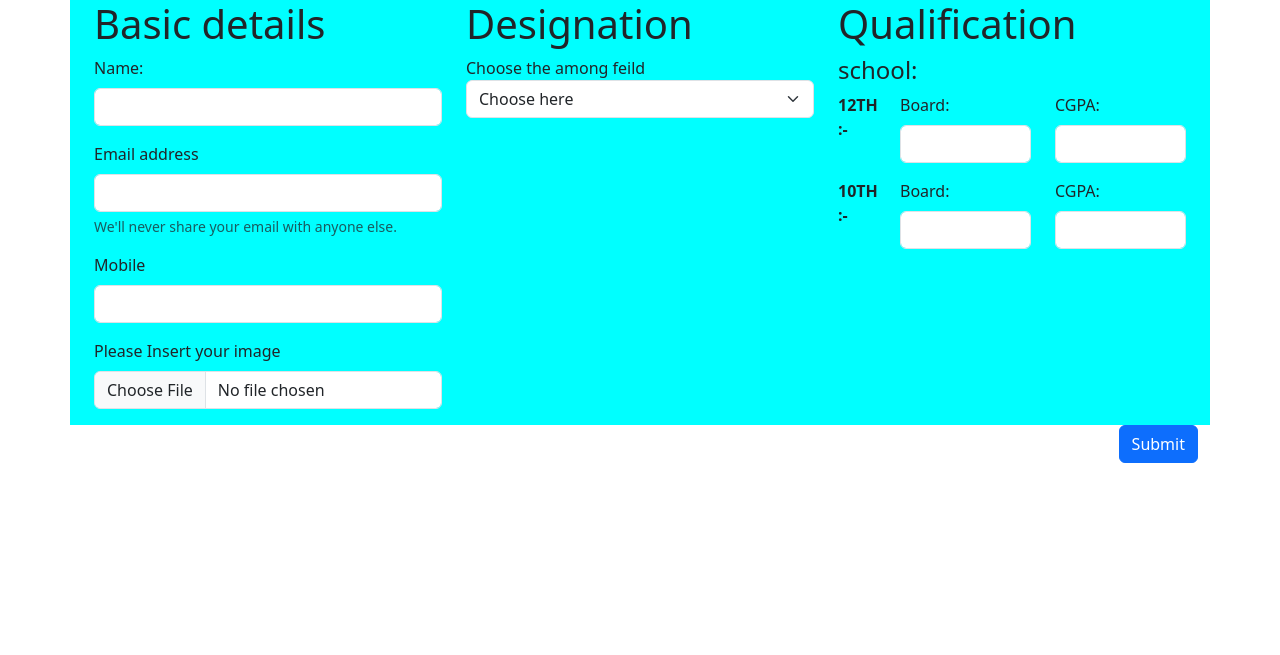
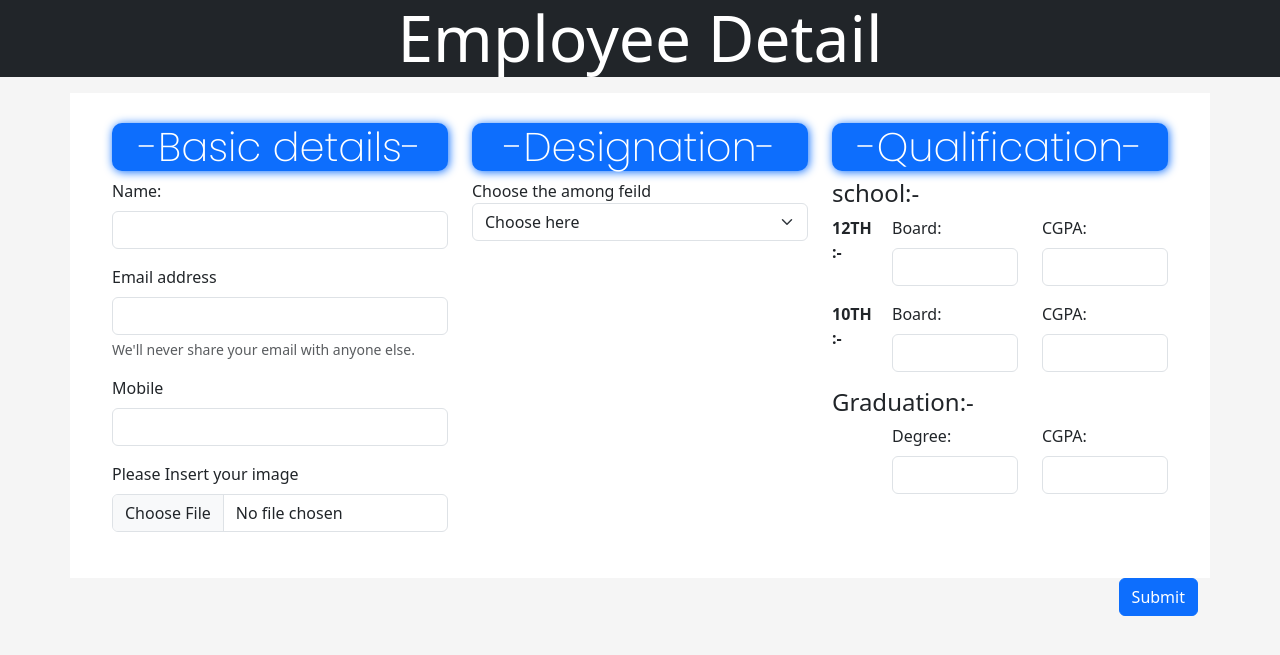
Before and after one commit to krishnaSONI011/form_validation, a PHP site: page / in a window 1280 px wide. Shown: the top 655 px of the page. Run offline with PHP 8.4, Linux system fonts and the light colour scheme.

Commit message:
frontend is done

```diff
--- a/basic.php
+++ b/basic.php
@@ -1,6 +1,6 @@
 
   <div class="container">
-  <h1>Basic details</h1>
+  <h1 class="bg-primary">-Basic details-</h1>
   <div class="row">
     <div class="mb-3 col-md-12">
       <label for="exampleInputEmail1" class="form-label">Name:</label>
--- a/designation.php
+++ b/designation.php
@@ -1,6 +1,6 @@
 
 <div class="container-fluid">
-<h1>Designation</h1>
+<h1 class="bg-primary">-Designation-</h1>
 <div class="row">
     <div class="col-md-12">
         <label for="select">Choose the among feild</label>
@@ -12,4 +12,5 @@
 </select>
     </div>
 </div>
+
 </div>
--- /dev/null
+++ b/header.html
@@ -0,0 +1,6 @@
+  <!-- As a heading -->
+<div class="bg-dark">
+    <div class="container">
+        <p class="text-white text-center display-3"><span>Employee Detail</span></p>
+    </div>
+</div>
--- a/index.php
+++ b/index.php
@@ -9,6 +9,7 @@
     <link rel="stylesheet" href="style.css">
 </head>
 <body>
+    <?php include "header.html" ?>
     <form action="send.php" method="POST">
     <div class="container d-md-flex d-sm-block" id="main-page">
 
--- a/qualification.php
+++ b/qualification.php
@@ -1,8 +1,8 @@
 
     <div class="container">
 
-    <h1>Qualification</h1>
-        <h4>school:</h4>
+    <h1 class="bg-primary">-Qualification-</h1>
+        <h4>school:-</h4>
           <div class="row">
 
         <div class="col-md-2">
@@ -31,4 +31,17 @@
       <input type="text" class="form-control" id="exampleInputEmail1" aria-describedby="emailHelp">
         </div>
     </div>
+    <div class="row">
+
+<h4>Graduation:-</h4>
+<div class="col-md-2"></div>
+<div class="col-md-5">
+<label for="exampleInputEmail1" class="form-label">Degree:</label>
+<input type="text" class="form-control" id="exampleInputEmail1" aria-describedby="emailHelp">
+</div>
+<div class="col-md-5">
+<label for="exampleInputEmail1" class="form-label">CGPA:</label>
+<input type="text" class="form-control" id="exampleInputEmail1" aria-describedby="emailHelp">
+</div>
+</div>
     </div>
--- a/style.css
+++ b/style.css
@@ -1,3 +1,15 @@
+@import url('https://fonts.googleapis.com/css2?family=Poppins:wght@200&display=swap');
+body{
+    background-color: whitesmoke;
+}
 #main-page{
-background-color: aqua;
+background-color: white;
+padding: 30px;
 }
+h1{
+    text-align: center;
+    font-family: 'Poppins', sans-serif;
+    color: white;
+    border-radius:10px ;
+    box-shadow: 1px 1px 10px #0d6efd;
+}
```
